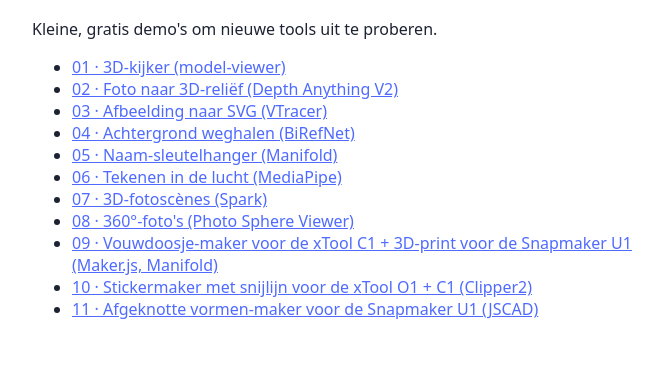
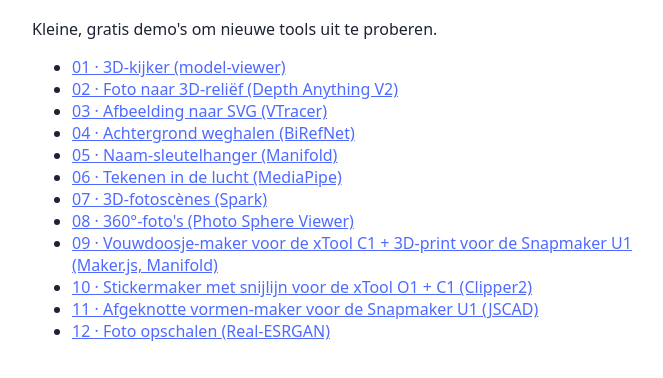
Before and after one commit to rakrum/tech-demos, a plain HTML site: page index.html in a window 1280 px wide. Shown: the part 86-464 px from the top of the page, without its empty margins (288-951 px from the left). Drawn offline with Linux system fonts and the light colour scheme.

Commit message:
Demo 12: root overview bijwerken

```diff
--- a/index.html
+++ b/index.html
@@ -1 +1 @@
-<!doctype html><html lang="nl"><head><meta charset="utf-8"><meta name="viewport" content="width=device-width,initial-scale=1"><link rel="icon" href="data:,"><title>Tech demo's</title><style>body{font-family:system-ui,sans-serif;max-width:640px;margin:40px auto;padding:0 16px;color:#1d2333}a{color:#4f6bff}</style></head><body><h1>Tech demo's</h1><p>Kleine, gratis demo's om nieuwe tools uit te proberen.</p><ul><li><a href="01-model-viewer/">01 · 3D-kijker (model-viewer)</a></li><li><a href="02-depth-relief/">02 · Foto naar 3D-reliëf (Depth Anything V2)</a></li><li><a href="03-vtracer-svg/">03 · Afbeelding naar SVG (VTracer)</a></li><li><a href="04-background-cutout/">04 · Achtergrond weghalen (BiRefNet)</a></li><li><a href="05-naam-sleutelhanger/">05 · Naam-sleutelhanger (Manifold)</a></li><li><a href="06-lucht-tekenen/">06 · Tekenen in de lucht (MediaPipe)</a></li><li><a href="07-3d-fotoscene/">07 · 3D-fotoscènes (Spark)</a></li><li><a href="08-360-fotos/">08 · 360°-foto's (Photo Sphere Viewer)</a></li><li><a href="09-vouwdoosje/">09 · Vouwdoosje-maker voor de xTool C1 + 3D-print voor de Snapmaker U1 (Maker.js, Manifold)</a></li><li><a href="10-sticker-snijlijn/">10 · Stickermaker met snijlijn voor de xTool O1 + C1 (Clipper2)</a></li><li><a href="11-truncated-cilinders/">11 · Afgeknotte vormen-maker voor de Snapmaker U1 (JSCAD)</a></li></ul></body></html>
+<!doctype html><html lang="nl"><head><meta charset="utf-8"><meta name="viewport" content="width=device-width,initial-scale=1"><link rel="icon" href="data:,"><title>Tech demo's</title><style>body{font-family:system-ui,sans-serif;max-width:640px;margin:40px auto;padding:0 16px;color:#1d2333}a{color:#4f6bff}</style></head><body><h1>Tech demo's</h1><p>Kleine, gratis demo's om nieuwe tools uit te proberen.</p><ul><li><a href="01-model-viewer/">01 · 3D-kijker (model-viewer)</a></li><li><a href="02-depth-relief/">02 · Foto naar 3D-reliëf (Depth Anything V2)</a></li><li><a href="03-vtracer-svg/">03 · Afbeelding naar SVG (VTracer)</a></li><li><a href="04-background-cutout/">04 · Achtergrond weghalen (BiRefNet)</a></li><li><a href="05-naam-sleutelhanger/">05 · Naam-sleutelhanger (Manifold)</a></li><li><a href="06-lucht-tekenen/">06 · Tekenen in de lucht (MediaPipe)</a></li><li><a href="07-3d-fotoscene/">07 · 3D-fotoscènes (Spark)</a></li><li><a href="08-360-fotos/">08 · 360°-foto's (Photo Sphere Viewer)</a></li><li><a href="09-vouwdoosje/">09 · Vouwdoosje-maker voor de xTool C1 + 3D-print voor de Snapmaker U1 (Maker.js, Manifold)</a></li><li><a href="10-sticker-snijlijn/">10 · Stickermaker met snijlijn voor de xTool O1 + C1 (Clipper2)</a></li><li><a href="11-truncated-cilinders/">11 · Afgeknotte vormen-maker voor de Snapmaker U1 (JSCAD)</a></li><li><a href="12-foto-opschalen/">12 · Foto opschalen (Real-ESRGAN)</a></li></ul></body></html>
```
Also changed, not shown: 1 other file.
